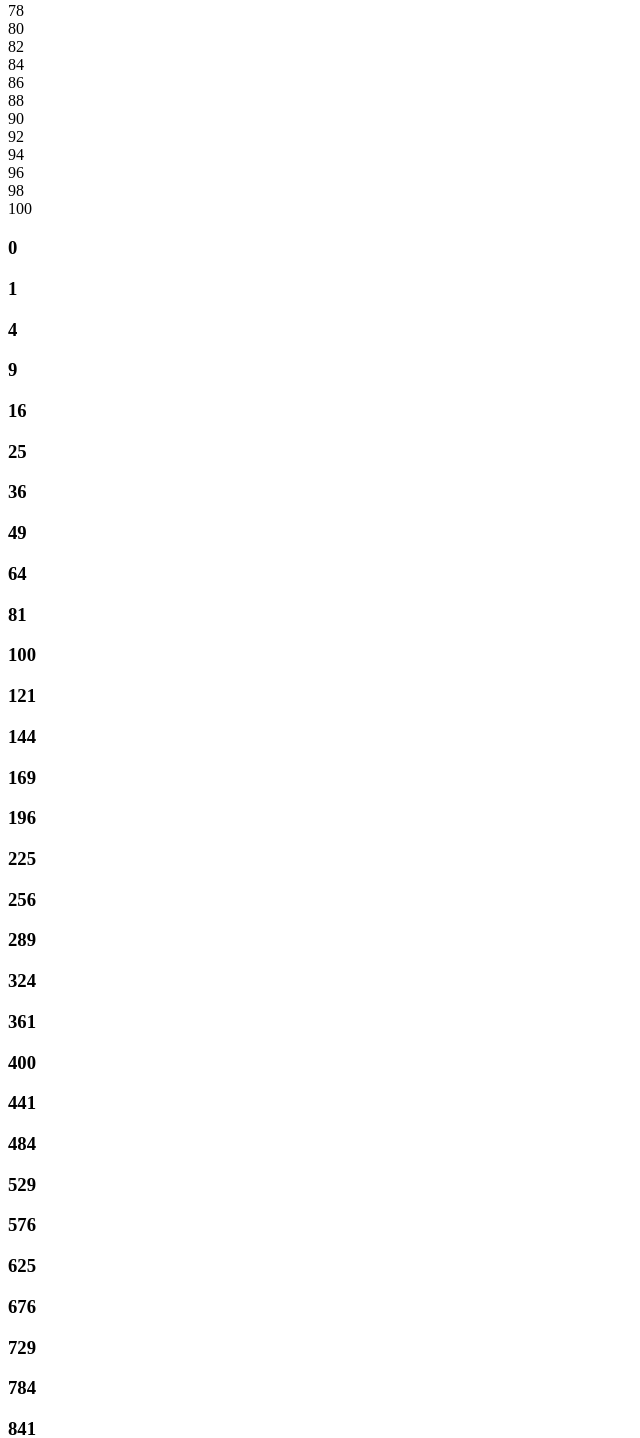
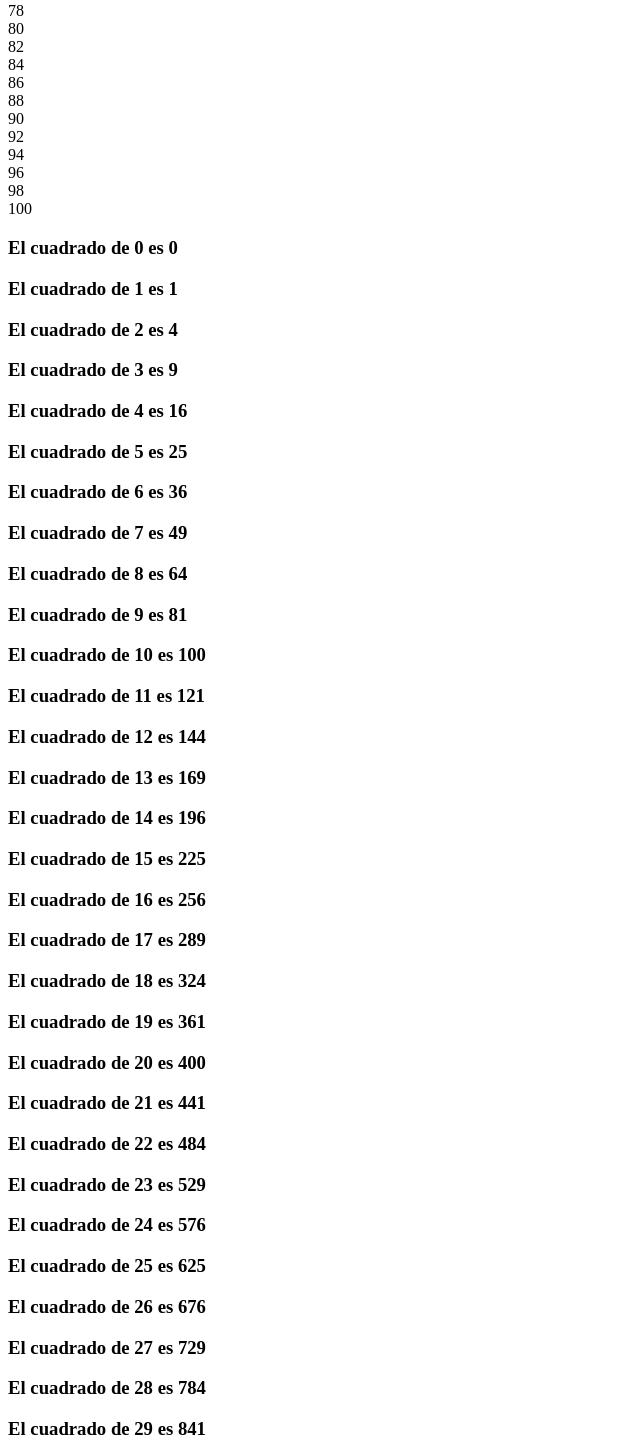
Before and after one commit to fullstack82/ejercicios-bucles, a PHP site: page / in a window 1280 px wide. Shown: the part 784-2222 px from the top of the page, without its empty margins (0-640 px from the left). Run offline with PHP 8.4, Linux system fonts and the light colour scheme.

Commit message:
mejorando ejercicio 3

```diff
--- a/index.php
+++ b/index.php
@@ -26,7 +26,7 @@ for ($i = 1; $i <= 100; $i++) {
 $contador = 0;
 while($contador <= 40){
     $cuadrado = $contador*$contador;
-    echo "<h3>$cuadrado</h3>";
+    echo "<h3>El cuadrado de $contador es $cuadrado</h3>";
     $contador++;
 }
 
```
